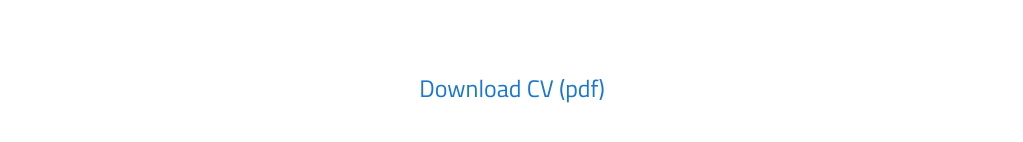
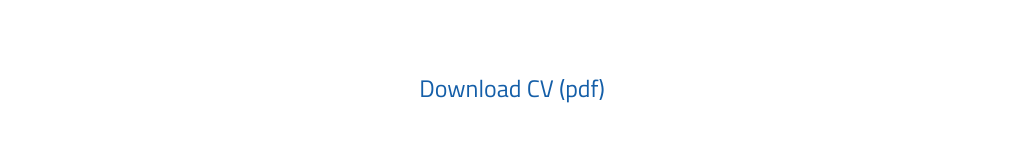
Before and after one commit to titovmx/titovmx-website, a Next.js app: page / in a window 1280 px wide. In both pictures the pointer is over the link "Download CV (pdf)". Shown: the part 692-834 px from the top of the page, without its empty margins (128-1151 px from the left). Built offline with nearby package versions, Linux system fonts and the light colour scheme.

Commit message:
improve link hover

```diff
--- a/components/resume/Resume.module.css
+++ b/components/resume/Resume.module.css
@@ -7,3 +7,7 @@
   cursor: pointer;
   font-size: 1.5rem;
 }
+
+.link:hover {
+  filter: brightness(80%);
+}
```
